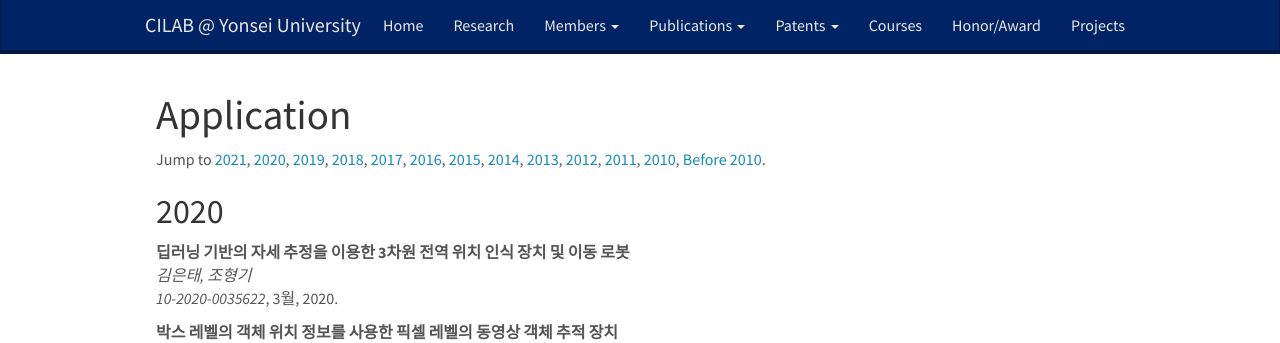
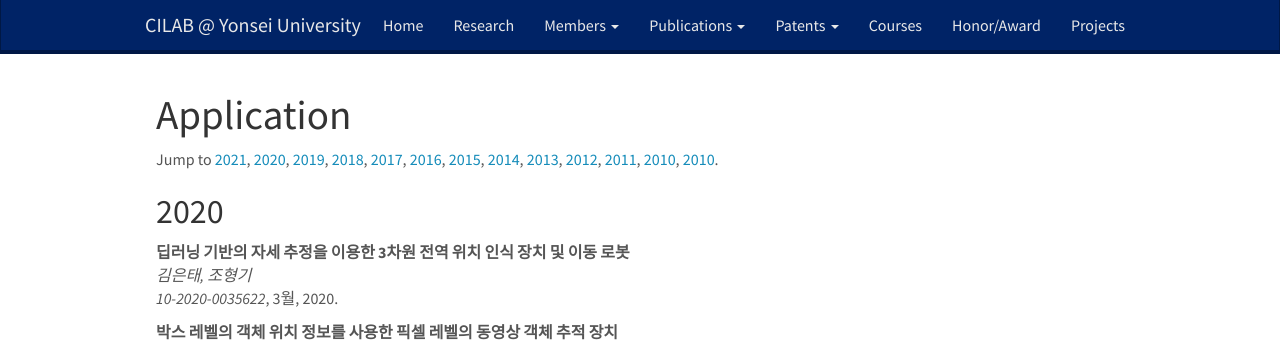
Before and after one commit to won4113/cilab-yonsei.github.io, a Jekyll site: the page built from _pages/patents_application.md, in a window 1280 px wide and 900 px high. Shown: the top 343 px of the window. Built offline with Jekyll 4.4.1, drawn with Linux system fonts in a browser that asks for light colours; nearby versions of some CDN libraries.

Commit message:
Update patents_application.md

```diff
--- a/_pages/patents_application.md
+++ b/_pages/patents_application.md
@@ -11,13 +11,13 @@ permalink: /patents_application/
 
 {% assign last_year = site.data.year_information.current_year %}
 {% assign first_year = site.data.year_information.pub_first_showing_year %}
-{% assign first_year_plus_one = first_year + 1 %}
+{% assign first_year_plus_one = site.data.year_information.pub_first_showing_year + 1 %}
 
 Jump to
 {% for current_year in (first_year_plus_one..last_year) reversed -%}
 [{{ current_year }}](#{{ current_year }}),
 {% endfor -%}
-[Before {{ first_year }}](#before-{{ first_year }}).<br />
+[{{ first_year }}](#{{ first_year }}).<br />
 
 {% for current_year in (first_year..last_year) reversed %}
   {% assign data_exist = false %}
```
